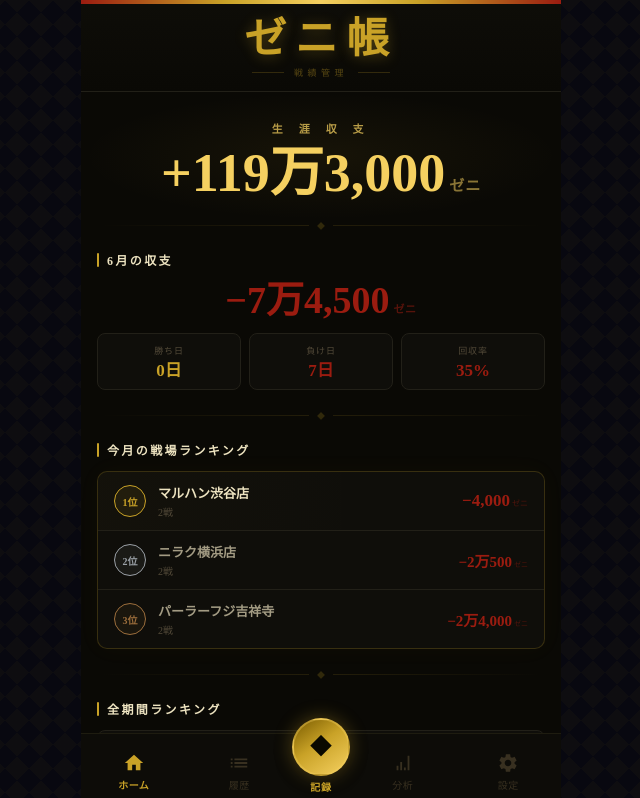
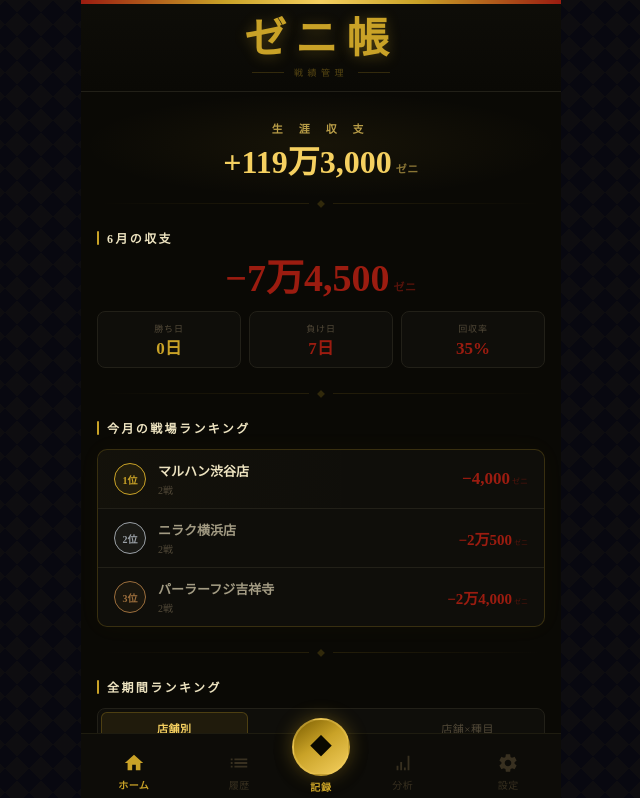
Before and after one commit to takataka19980408-svg/-, a React (Vite) app: page / in a window 1280 px wide. Shown: the top 798 px of the page, without its empty margins (319-959 px from the left). Built offline with nearby package versions, Linux system fonts and the light colour scheme; a web font is replaced by a local one.

Commit message:
fix(home): prevent 生涯収支 from being clipped with dynamic font size
Co-Authored-By: Claude Sonnet 4.6 <noreply@anthropic.com>
Claude-Session: https://claude.ai/code/session_019jGLkQ2AwAuiJLrRkVfgr4

```diff
--- a/src/screens/HomeScreen.tsx
+++ b/src/screens/HomeScreen.tsx
@@ -22,6 +22,15 @@ const BRUSH = '"Shippori Mincho B1","Hiragino Mincho ProN","Yu Mincho",serif';
 const MEDAL = ['#C9A227', '#9AA0A6', '#9C6E3C'];
 
 function profitColor(v: number) { return v > 0 ? GOLDB : v < 0 ? RED : SUB; }
+
+function totalFontSize(value: number): number {
+  const len = formatAmount(Math.abs(value)).length;
+  if (len <= 5)  return 54;
+  if (len <= 7)  return 46;
+  if (len <= 9)  return 38;
+  if (len <= 11) return 32;
+  return 26;
+}
 
 function ZeniAmt({ value, size }: { value: number; size: number }) {
   const c = profitColor(value);
@@ -293,7 +302,7 @@ export function HomeScreen({ refreshKey }: Props) {
 
         {/* ① 生涯収支 */}
         <div style={{
-          textAlign: 'center', padding: '28px 20px 20px',
+          textAlign: 'center', padding: '28px 16px 20px',
           background: 'radial-gradient(ellipse at 50% 50%,rgba(201,162,39,0.07) 0%,transparent 70%)',
         }}>
           <div style={{
@@ -302,7 +311,9 @@ export function HomeScreen({ refreshKey }: Props) {
           }}>
             生 涯 収 支
           </div>
-          <ZeniAmt value={total} size={Math.abs(total) >= 10000000 ? 42 : 54} />
+          <div style={{ display: 'flex', justifyContent: 'center', alignItems: 'baseline', flexWrap: 'wrap', gap: 4 }}>
+            <ZeniAmt value={total} size={totalFontSize(total)} />
+          </div>
         </div>
 
         <Divider />
```
